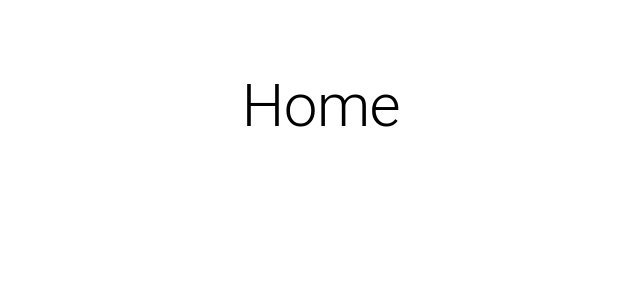
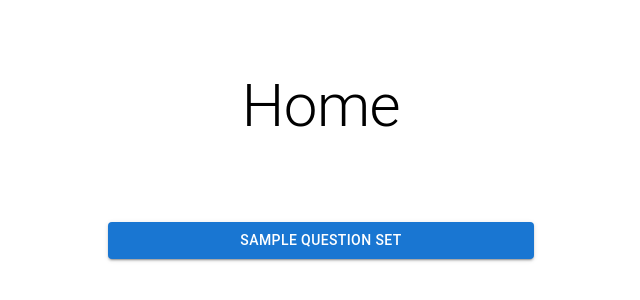
Before and after one commit to Fangjun-Zhou/Forest-ML-Data-Collection, a React (Create React App) app in the folder frontend/: page / in a window 1280 px wide. Shown: the part 170-470 px from the top of the page, without its empty margins (319-959 px from the left). Built offline with nearby package versions, Linux system fonts and the light colour scheme.

Commit message:
Update: Home Page Remove time page and added question set button for redirection.

```diff
--- a/frontend/src/App.js
+++ b/frontend/src/App.js
@@ -3,8 +3,6 @@ import '@mui/material'
 import React from 'react';
 import { Routes, Route } from "react-router-dom";
 import Home from './Pages/Home';
-import Time from './Pages/Time';
-import Question from './Pages/Question';
 import QuestionSet from './Pages/QuestionSet';
 
 function App() {
@@ -12,8 +10,6 @@ function App() {
     <div>
       <Routes>
         <Route path="/" element={<Home />} />
-        <Route path="/time" element={<Time />} />
-        <Route path="/question" element={<Question />} />
         <Route path="/questionSet" element={<QuestionSet />} />
       </Routes>
     </div>
--- a/frontend/src/Pages/Home.js
+++ b/frontend/src/Pages/Home.js
@@ -1,4 +1,4 @@
-import { Grid, Typography } from '@mui/material'
+import { Button, Grid, Typography } from '@mui/material'
 import { Box } from '@mui/system'
 import React, { Component } from 'react'
 
@@ -13,13 +13,28 @@ export default class Home extends Component {
                 }}>
                     <Box sx={{
                         height: "30%"
-                    }}>
+                    }}></Box>
 
-                    </Box>
                     <Grid container layout={"horizontal"} columns={12}>
                         <Grid item xs={12}>
                             <Typography variant="h2" align="center">Home</Typography>
                         </Grid>
+                    </Grid>
+
+                    <Box sx={{
+                        height: "10%"
+                    }}></Box>
+
+                    <Grid container layout={"horizontal"} columns={12}>
+                        <Grid item xs={4}></Grid>
+                        <Grid item xs={4}>
+                            <Button sx={{
+                                width: "100%"
+                            }} variant="contained" href="/questionSet">
+                                Sample Question Set
+                            </Button>
+                        </Grid>
+                        <Grid item xs={4}></Grid>
                     </Grid>
                 </Box>
             </div>
--- a/frontend/src/Pages/Time.js
+++ /dev/null
@@ -1,12 +0,0 @@
-import React, { Component } from 'react'
-
-export default class
-    extends Component {
-    render() {
-        return (
-            <div>
-                <h1>Time</h1>
-            </div>
-        )
-    }
-}
```
